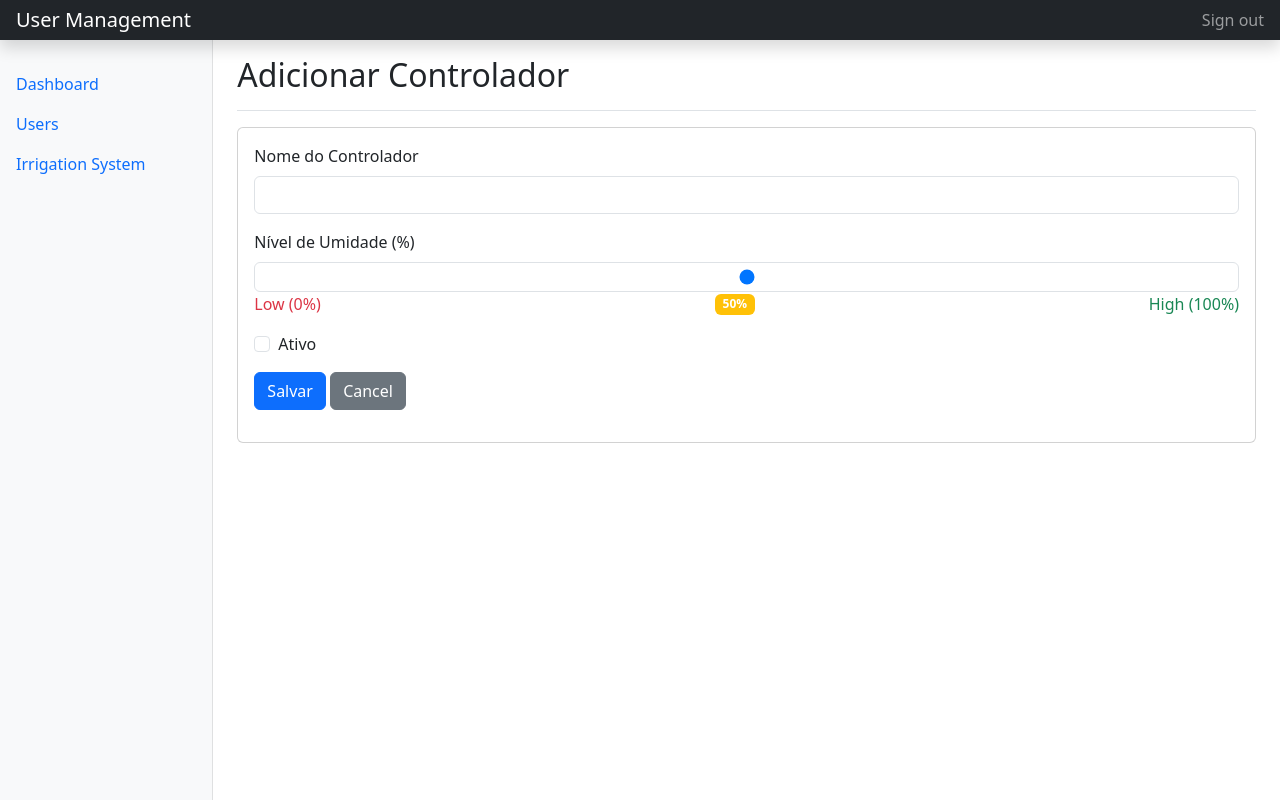
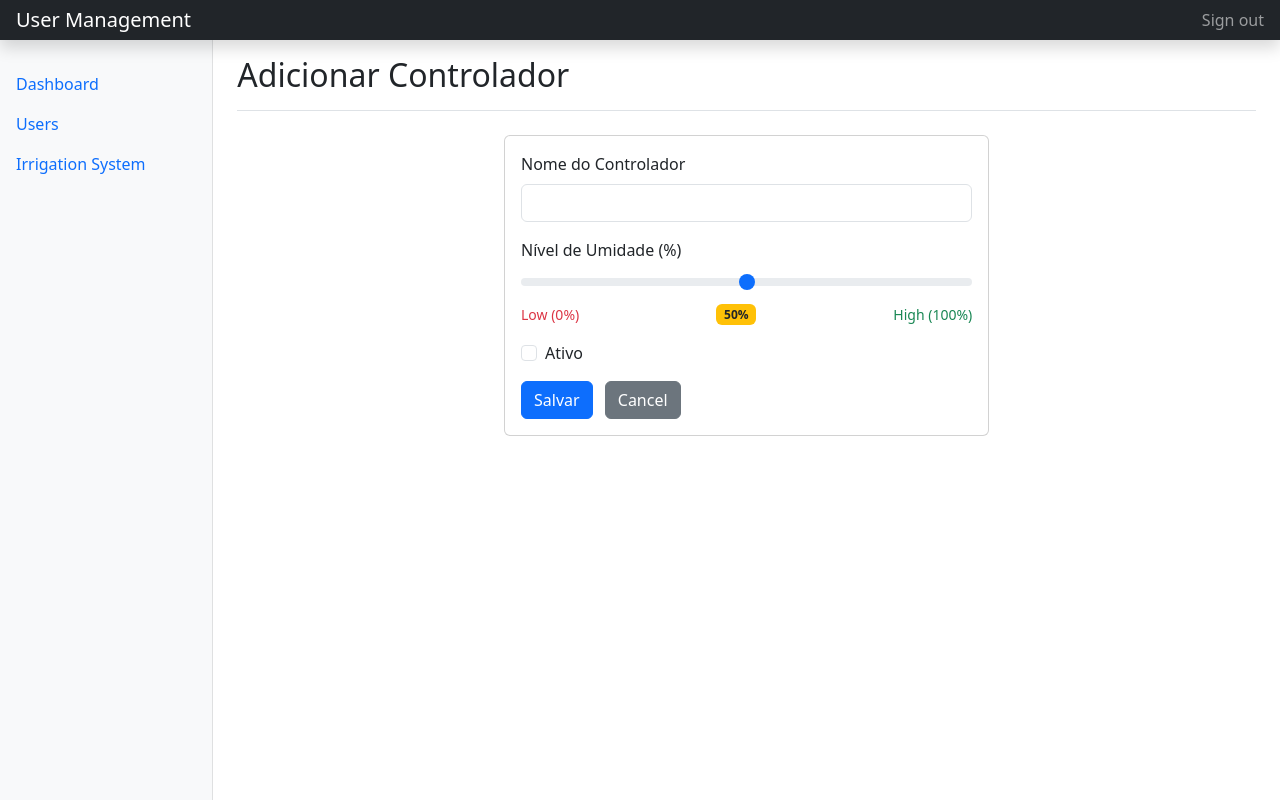
Before and after one commit to FaculdadeProjetos/GestaoEQualidadeA3, a Flask app: page /irrigation/add in a window 1280 px wide. Run offline with Flask 3, Linux system fonts and the light colour scheme; the visitor is signed in with stand-in values (Sample User, id 1).

Commit message:
Refactor irrigation form template with improved UI/UX and validation

```diff
--- a/app/templates/irrigation/form.html
+++ b/app/templates/irrigation/form.html
@@ -4,48 +4,44 @@
 {% block page_title %}{{ title }}{% endblock %}
 
 {% block content %}
-<div class="row">
-    <div class="col-md-12">
+<div class="container mt-4">
+  <div class="row justify-content-center">
+    <div class="col-12 col-md-6">
       <div class="card">
         <div class="card-body">
           <form action="" method="post" novalidate>
             {{ form.hidden_tag() }}
 
-                    <div class="row mb-3">
-                        <div class="col-md-12">
+            <div class="mb-3">
               {{ form.name.label(class="form-label") }}
-                            {{ form.name(class="form-control") }}
+              {{ form.name(class="form-control", required=true) }}
               {% for error in form.name.errors %}
-                            <div class="text-danger">{{ error }}</div>
+                <div class="text-danger small">{{ error }}</div>
               {% endfor %}
             </div>
+
+            <div class="mb-3">
+              {{ form.moisture_level.label(class="form-label") }}
+              {{ form.moisture_level(class="form-range", type="range", min="0", max="100", step="1", oninput="updateMoistureValue(this.value)", required=true) }}
+              <div class="d-flex justify-content-between mt-1">
+                <small class="text-danger">Low (0%)</small>
+                <span id="moistureDisplay" class="badge bg-primary">{{ form.moisture_level.data|default(0) }}%</span>
+                <small class="text-success">High (100%)</small>
+              </div>
+              {% for error in form.moisture_level.errors %}
+                <div class="text-danger small">{{ error }}</div>
+              {% endfor %}
             </div>
 
-                    <div class="row mb-3">
-                        <div class="col-md-12">
-                            {{ form.moisture_level.label(class="form-label") }}
-                            {{ form.moisture_level(class="form-control", type="range", min="0", max="100", step="1", oninput="updateMoistureValue(this.value)") }}
-                            <div class="d-flex justify-content-between align-items-center">
-                                <span class="text-danger">Low (0%)</span>
-                                <span id="moistureDisplay" class="badge bg-primary">{{ form.moisture_level.data|default(0) }}%</span>
-                                <span class="text-success">High (100%)</span>
-                            </div>
-                            {% for error in form.moisture_level.errors %}
-                            <div class="text-danger">{{ error }}</div>
-                            {% endfor %}
-                        </div>
-                    </div>
-
-                    <div class="mb-3 form-check">
+            <div class="form-check mb-3">
               {{ form.is_active(class="form-check-input") }}
               {{ form.is_active.label(class="form-check-label") }}
             </div>
 
-                    <div class="mb-3">
-                        {{ form.submit(class="btn btn-primary") }}
-                        <a href="{{ url_for('irrigation.list_controllers') }}" class="btn btn-secondary">Cancel</a>
+            <button type="submit" class="btn btn-primary">{{ form.submit.label.text }}</button>
+            <a href="{{ url_for('irrigation.list_controllers') }}" class="btn btn-secondary ms-2">Cancel</a>
+          </form>
         </div>
-                </form>
       </div>
     </div>
   </div>
@@ -53,20 +49,18 @@
 
 <script>
   function updateMoistureValue(val) {
-        document.getElementById('moistureDisplay').innerText = val + '%';
+    const badge = document.getElementById('moistureDisplay');
+    badge.textContent = val + '%';
 
-        // Change badge color based on value
-        const badge = document.getElementById('moistureDisplay');
     if (val < 30) {
       badge.className = 'badge bg-danger';
     } else if (val < 60) {
-            badge.className = 'badge bg-warning';
+      badge.className = 'badge bg-warning text-dark';
     } else {
       badge.className = 'badge bg-success';
     }
   }
 
-    // Initialize on page load
   document.addEventListener('DOMContentLoaded', function() {
     const moistureInput = document.querySelector('input[type="range"]');
     if (moistureInput) {
```
Lines whose indentation alone changed are shown as unchanged.
